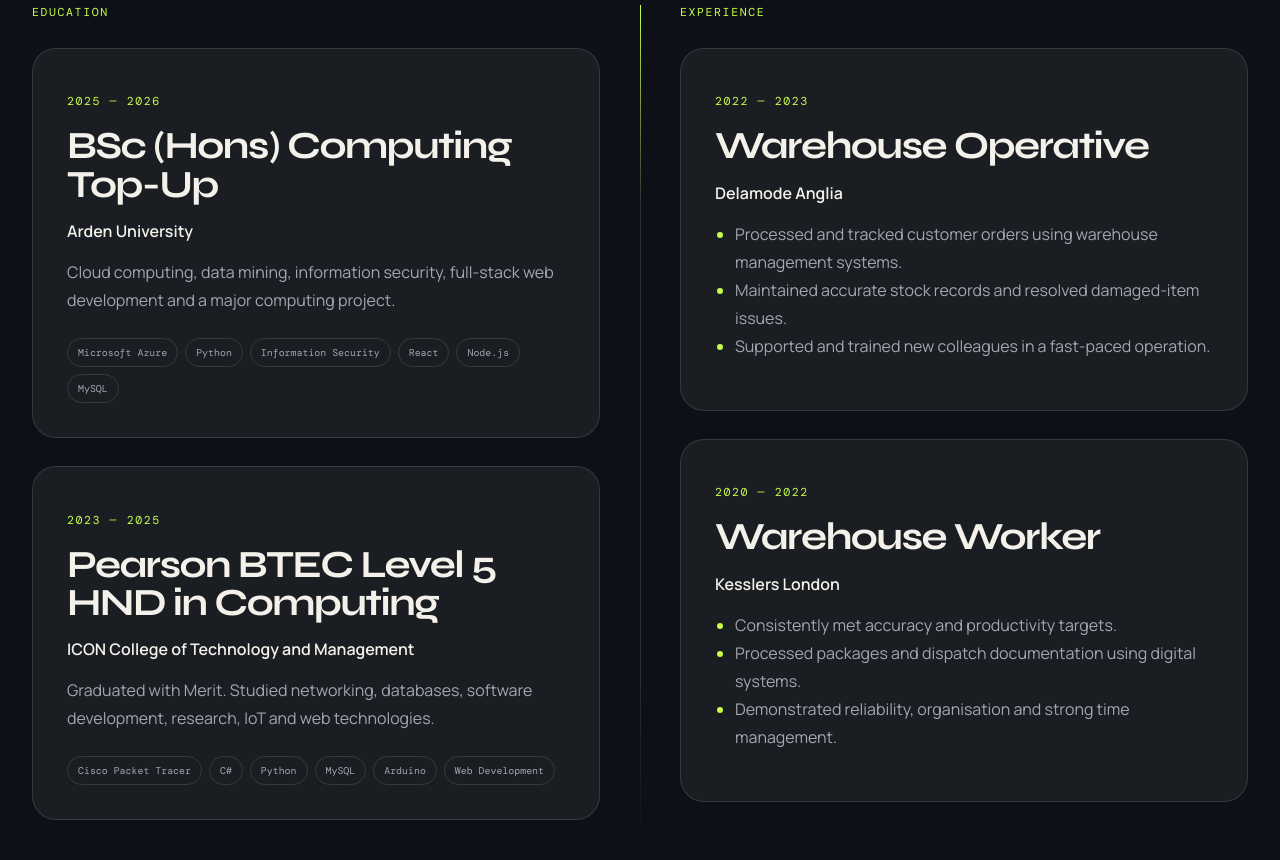
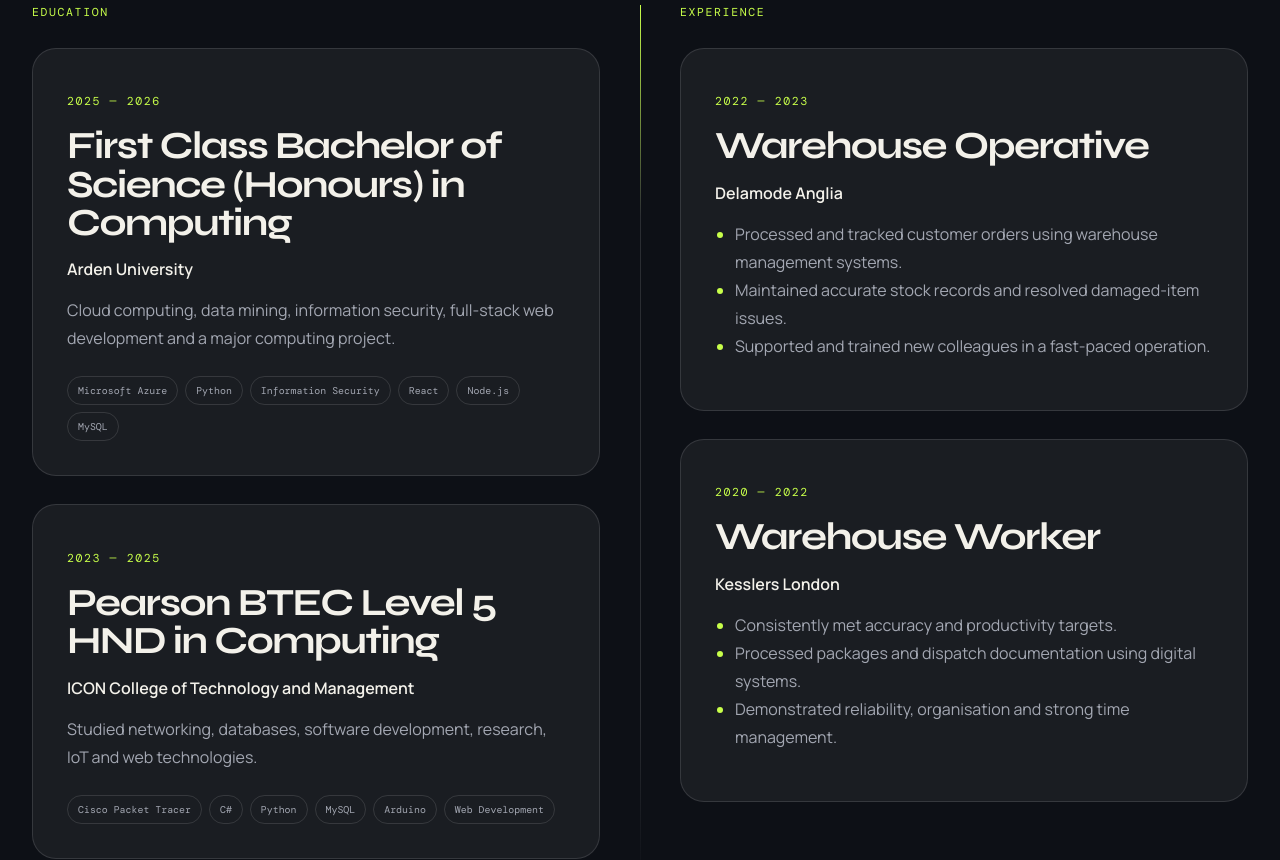
Before and after one commit to Viorica123333333333/cv-website-react, a React (Vite) app: page / in a window 1280 px wide. Shown: the part 5080-5940 px from the top of the page. Built offline with nearby package versions, Linux system fonts and the light colour scheme; a web font is replaced by a local one.

Commit message:
Updated Study Content

```diff
--- a/src/App.jsx
+++ b/src/App.jsx
@@ -19,7 +19,7 @@ const skills = [
 const education = [
   {
     period: "2025 — 2026",
-    title: "BSc (Hons) Computing Top-Up",
+    title: "First Class Bachelor of Science (Honours) in Computing",
     place: "Arden University",
     note: "Cloud computing, data mining, information security, full-stack web development and a major computing project.",
     modules: [
@@ -34,8 +34,9 @@ const education = [
   {
     period: "2023 — 2025",
     title: "Pearson BTEC Level 5 HND in Computing",
+    grade: "Graduated with Merit",
     place: "ICON College of Technology and Management",
-    note: "Graduated with Merit. Studied networking, databases, software development, research, IoT and web technologies.",
+    note: " Studied networking, databases, software development, research, IoT and web technologies.",
     modules: [
       "Cisco Packet Tracer",
       "C#",
```
